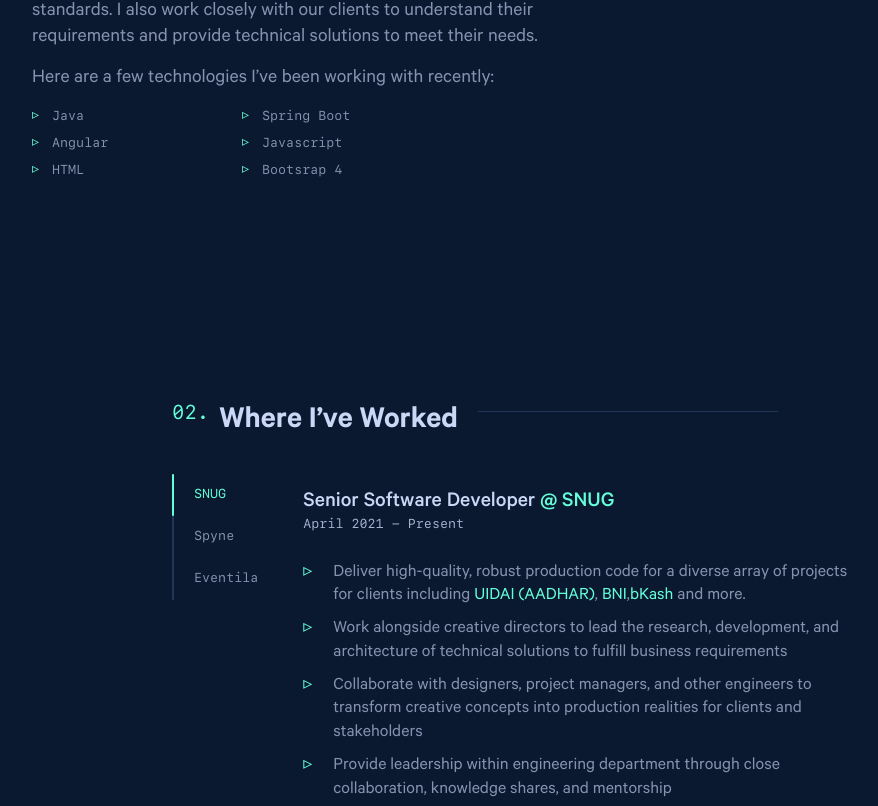
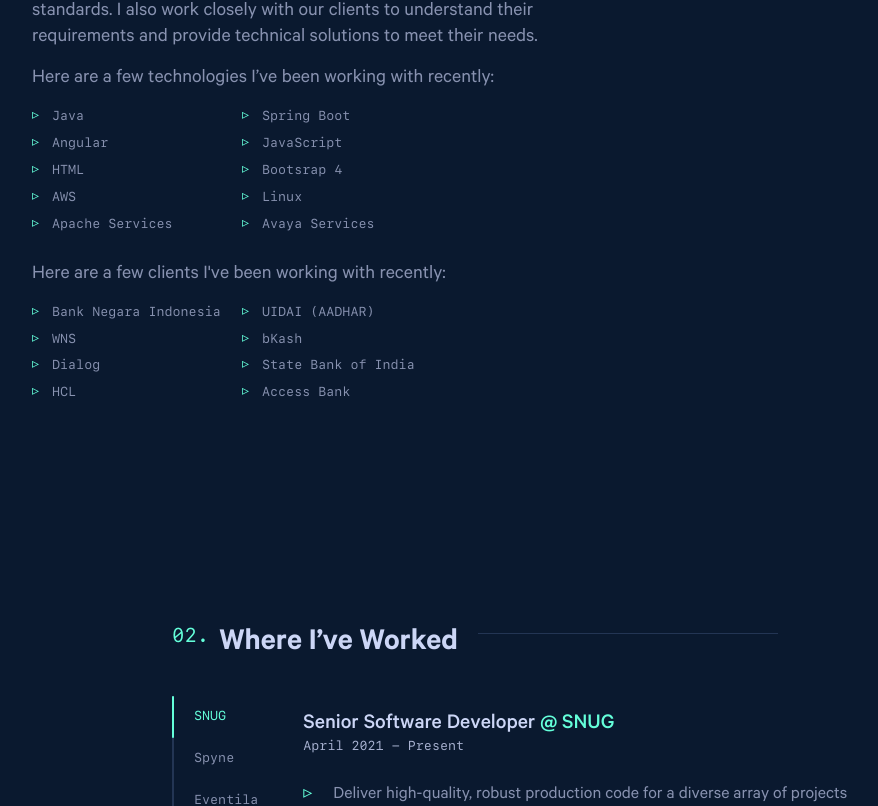
Before and after one commit to Chittaranjan127/portfolio, an Angular app: page / in a window 1280 px wide. Shown: the part 1358-2164 px from the top of the page, without its empty margins (118-996 px from the left). Built offline with nearby package versions, Linux system fonts and the light colour scheme; a web font is replaced by a local one.

Commit message:
added information of clients and some technologies in profile section

```diff
--- a/src/app/app.component.html
+++ b/src/app/app.component.html
@@ -180,9 +180,27 @@
                 <li>Java</li>
                 <li>Spring Boot</li>
                 <li>Angular</li>
-                <li>Javascript</li>
+                <li>JavaScript</li>
                 <li>HTML</li>
                 <li>Bootsrap 4</li>
+                <li>AWS</li>
+                <li>Linux</li>
+                <li>Apache Services</li>
+                <li>Avaya Services</li>
+              </ul>
+              <p></p>
+              <p>
+                Here are a few clients I've been working with recently:
+              </p>
+              <ul class="skills-list">
+                <li><a target="_blank" href="https://www.bni.co.id/en-us/">Bank Negara Indonesia</a></li>
+                <li><a target="_blank" href="https://uidai.gov.in/">UIDAI (AADHAR)</a></li>
+                <li><a target="_blank" href="https://www.wns.com/">WNS</a></li>
+                <li><a target="_blank" href="https://www.bkash.com/">bKash</a></li>
+                <li><a target="_blank" href="https://www.dialog.lk/">Dialog</a></li>
+                <li><a target="_blank" href="https://www.onlinesbi.sbi/">State Bank of India</a></li>
+                <li><a target="_blank" href="https://www.hcltech.com/">HCL</a></li>
+                <li><a target="_blank" href="https://www.accessbankplc.com/">Access Bank</a></li>
               </ul>
             </div>
             <div class="about__StyledPic-sc-1ownso9-2 lbrXps">
```
